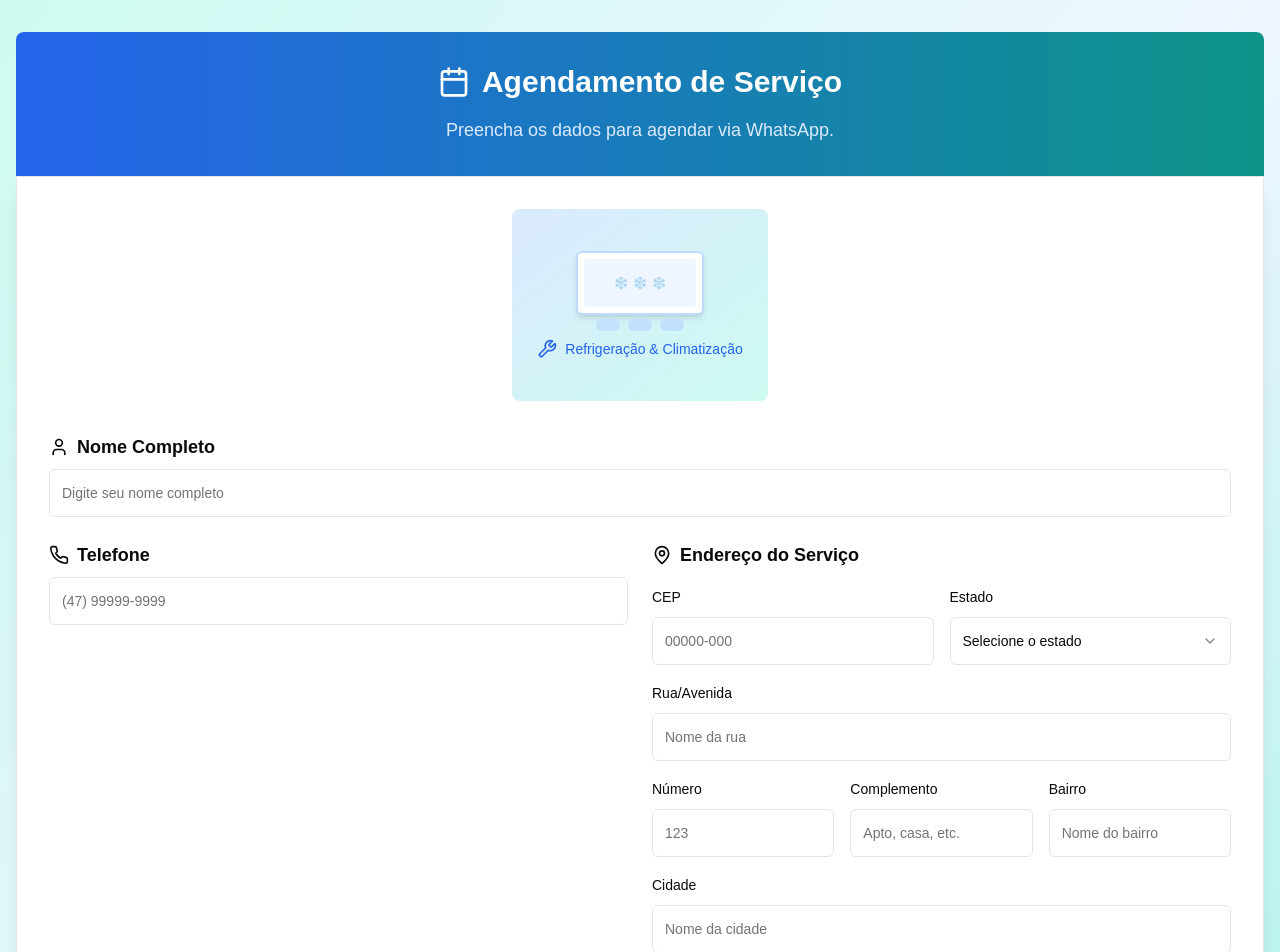
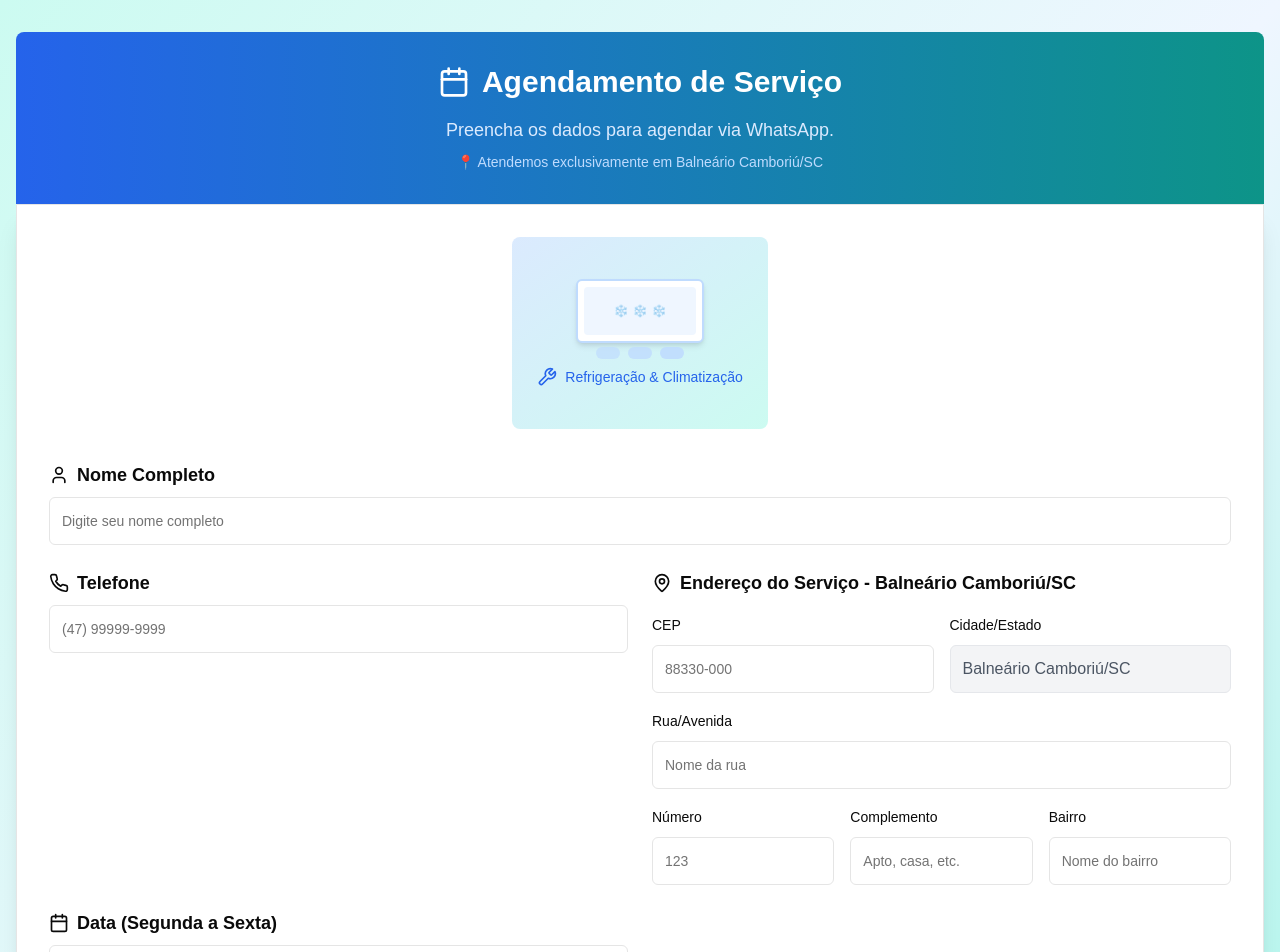
Before and after one commit to lucasraffo/booking-app, a Next.js app: page / in a window 1280 px wide. Shown: the top 952 px of the page. Built offline with nearby package versions, Linux system fonts and the light colour scheme.

Commit message:
booking-app.tsx

```diff
--- a/booking-app.tsx
+++ b/booking-app.tsx
@@ -50,8 +50,8 @@ export default function ServiceScheduling() {
       number: "",
       complement: "",
       neighborhood: "",
-      city: "",
-      state: "",
+      city: "Balneário Camboriú",
+      state: "SC",
     },
     date: "",
     time: "",
@@ -113,6 +113,8 @@ export default function ServiceScheduling() {
       address: {
         ...prev.address,
         [field]: value,
+        city: "Balneário Camboriú", // Fixar cidade
+        state: "SC", // Fixar estado
       },
     }))
   }
@@ -128,8 +130,6 @@ export default function ServiceScheduling() {
       formData.address.street &&
       formData.address.number &&
       formData.address.neighborhood &&
-      formData.address.city &&
-      formData.address.state &&
       isWeekday(formData.date)
     )
   }
@@ -183,7 +183,7 @@ export default function ServiceScheduling() {
 
     // Generate WhatsApp message
     const message =
-      `*🔧 AGENDAMENTO DE SERVIÇO - ${formData.name.toUpperCase()}*\n\n` +
+      `🔧 AGENDAMENTO DE SERVIÇO - ${formData.name.toUpperCase()}\n\n` +
       `📅 *Data:* ${new Date(formData.date + "T00:00:00").toLocaleDateString("pt-BR", {
         weekday: "long",
         year: "numeric",
@@ -201,7 +201,7 @@ export default function ServiceScheduling() {
       `${formData.observations ? `📝 *Observações:* ${formData.observations}\n` : ""}\n` +
       `Gostaria de confirmar este agendamento.`
 
-    const whatsappUrl = `https://wa.me/5547996960063?text=${encodeURIComponent(message)}`
+    const whatsappUrl = `https://wa.me/554796960063?text=${encodeURIComponent(message)}`
     window.open(whatsappUrl, "_blank")
 
     // Reset form
@@ -214,8 +214,8 @@ export default function ServiceScheduling() {
         number: "",
         complement: "",
         neighborhood: "",
-        city: "",
-        state: "",
+        city: "Balneário Camboriú",
+        state: "SC",
       },
       date: "",
       time: "",
@@ -239,6 +239,7 @@ export default function ServiceScheduling() {
             <h1 className="text-3xl font-bold">Agendamento de Serviço</h1>
           </div>
           <p className="text-center text-blue-100 text-lg">Preencha os dados para agendar via WhatsApp.</p>
+          <p className="text-center text-blue-200 text-sm mt-2">📍 Atendemos exclusivamente em Balneário Camboriú/SC</p>
         </div>
 
         <Card className="rounded-t-none shadow-xl">
@@ -316,7 +317,7 @@ export default function ServiceScheduling() {
                 <div className="space-y-4">
                   <Label className="text-lg font-semibold flex items-center gap-2">
                     <MapPin className="h-5 w-5" />
-                    Endereço do Serviço
+                    Endereço do Serviço - Balneário Camboriú/SC
                   </Label>
 
                   <div className="grid grid-cols-1 md:grid-cols-2 gap-4">
@@ -324,7 +325,7 @@ export default function ServiceScheduling() {
                       <Label htmlFor="cep">CEP</Label>
                       <Input
                         id="cep"
-                        placeholder="00000-000"
+                        placeholder="88330-000"
                         value={formData.address.cep}
                         onChange={(e) => handleAddressChange("cep", e.target.value)}
                         className="h-12"
@@ -332,22 +333,10 @@ export default function ServiceScheduling() {
                     </div>
 
                     <div className="space-y-2">
-                      <Label htmlFor="state">Estado</Label>
-                      <Select
-                        value={formData.address.state}
-                        onValueChange={(value) => handleAddressChange("state", value)}
-                      >
-                        <SelectTrigger className="h-12">
-                          <SelectValue placeholder="Selecione o estado" />
-                        </SelectTrigger>
-                        <SelectContent>
-                          <SelectItem value="SC">Santa Catarina</SelectItem>
-                          <SelectItem value="PR">Paraná</SelectItem>
-                          <SelectItem value="RS">Rio Grande do Sul</SelectItem>
-                          <SelectItem value="SP">São Paulo</SelectItem>
-                          <SelectItem value="RJ">Rio de Janeiro</SelectItem>
-                        </SelectContent>
-                      </Select>
+                      <Label>Cidade/Estado</Label>
+                      <div className="h-12 px-3 py-2 bg-gray-100 border border-gray-200 rounded-md flex items-center text-gray-600">
+                        Balneário Camboriú/SC
+                      </div>
                     </div>
                   </div>
 
@@ -395,17 +384,6 @@ export default function ServiceScheduling() {
                         className="h-12"
                       />
                     </div>
-                  </div>
-
-                  <div className="space-y-2">
-                    <Label htmlFor="city">Cidade</Label>
-                    <Input
-                      id="city"
-                      placeholder="Nome da cidade"
-                      value={formData.address.city}
-                      onChange={(e) => handleAddressChange("city", e.target.value)}
-                      className="h-12"
-                    />
                   </div>
                 </div>
 
```
